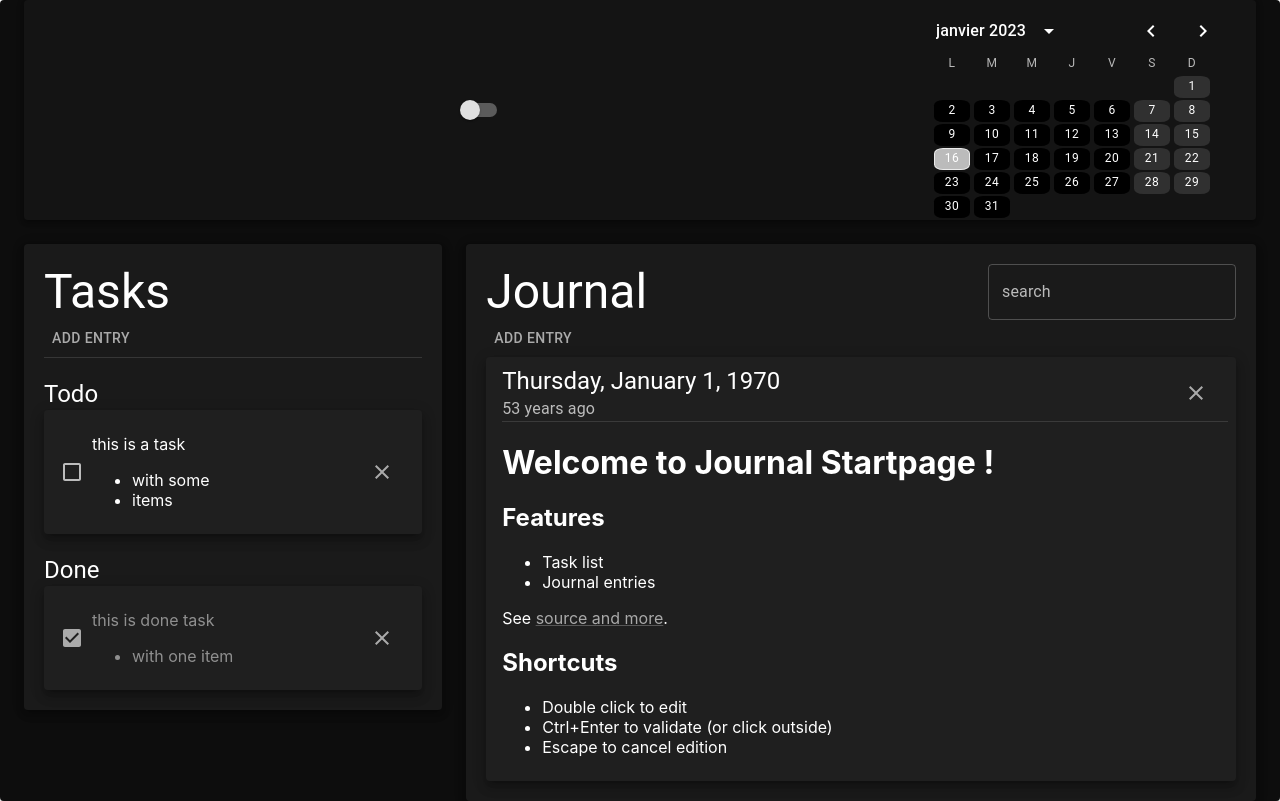
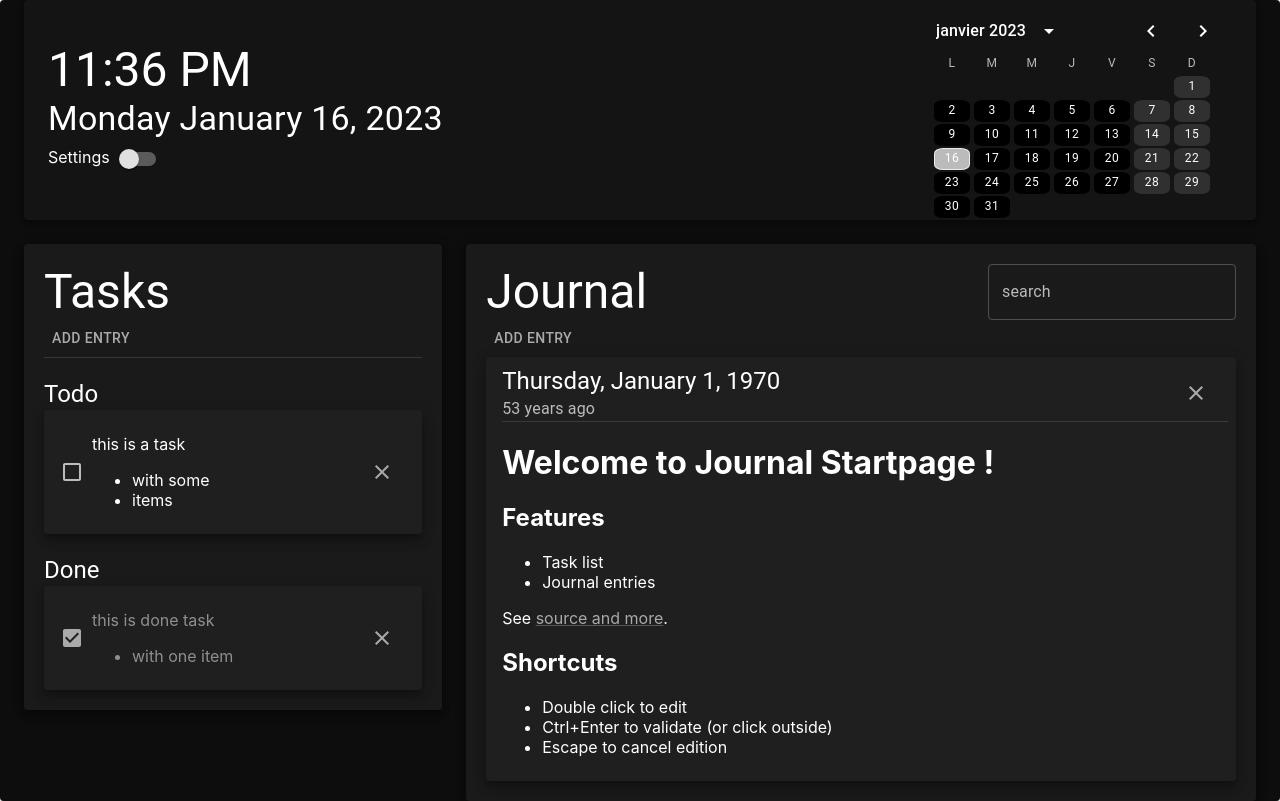
Before and after one commit to sapristi/journal-startpage, a React (Create React App) app: page / in a window 1280 px wide. Built offline with nearby package versions, Linux system fonts and the light colour scheme.

Commit message:
fixed settings perf

```diff
--- a/src/App.jsx
+++ b/src/App.jsx
@@ -1,3 +1,4 @@
+import {useState, useEffect } from 'react'
 import './App.css';
 import {Journal} from './components/journal'
 import {Tasks} from './components/tasks'
@@ -10,10 +11,7 @@ import {SettingsPanel} from "./components/settings"
 import {useTransientSettings} from "stores/transient"
 import {useSettingsStore} from 'stores/settings'
 
-function App() {
-  const {settingsActive} = useTransientSettings()
-  const {mode, primaryColor, secondaryColor, background} = useSettingsStore(state => state)
-  const theme = createTheme({
+const createCustomTheme = ({mode, primaryColor, secondaryColor, background}) =>createTheme({
   palette: {
     mode ,
     primary: {main: primaryColor},
@@ -24,10 +22,21 @@ function App() {
     }
   }
 })
-  console.log("THEME", theme.palette
+
+function App() {
+  const {settingsActive} = useTransientSettings()
+  const {mode, primaryColor, secondaryColor, background} = useSettingsStore(state => state)
+  const [currentTheme, setCurrentTheme] = useState(
+    createCustomTheme({mode, primaryColor, secondaryColor, background})
+  )
+  useEffect(
+    () => {
+      setCurrentTheme(createCustomTheme({mode, primaryColor, secondaryColor, background} ))
+    },
+    [mode, primaryColor, secondaryColor, background]
   )
   return (
-    <ThemeProvider theme={theme}>
+    <ThemeProvider theme={currentTheme}>
       <Paper style={{minHeight: "100vh"}}>
         <Container maxWidth="xl">
           <Stack spacing={3}>
--- a/src/components/settings.jsx
+++ b/src/components/settings.jsx
@@ -39,7 +39,7 @@ export const SettingsPanel = () => {
       <Stack spacing={3}>
         <ModeSlider/>
         <ControlledColorPicker propName="primaryColor"/>
-        <ControlledColorPicker propName="secondaryColor"/>
+        {/* <ControlledColorPicker propName="secondaryColor"/> */}
         <ControlledColorPicker propName="background"/>
       </Stack>
     </Paper>
--- a/src/components/top_panel.jsx
+++ b/src/components/top_panel.jsx
@@ -1,7 +1,8 @@
 import {Paper, Toolbar, Typography, Button, Stack, Switch} from '@mui/material';
 import {Calendar} from "./calendar"
+import {useTransientSettings} from "stores/transient"
 
-import {useTransientSettings} from "stores/transient"
+const dayjs = require('dayjs')
 
 export const TopPanel = () => {
 
@@ -9,8 +10,14 @@ export const TopPanel = () => {
   return (
     <Paper elevation={3}>
       <Toolbar sx={{justifyContent: "space-between"}}>
-        <div/>
-        <Switch checked={settingsActive} onChange={switchSettings} label="Settings"/>
+        <div>
+          <Typography variant="h3">{dayjs().format("LT")}</Typography>
+          <Typography variant="h4">{dayjs().format("dddd LL")}</Typography>
+          <div>
+            Settings
+            <Switch checked={settingsActive} onChange={switchSettings} label="Settings"/>
+          </div>
+        </div>
         <Calendar/>
       </Toolbar>
     </Paper>
```
Lines whose indentation alone changed are shown as unchanged.
